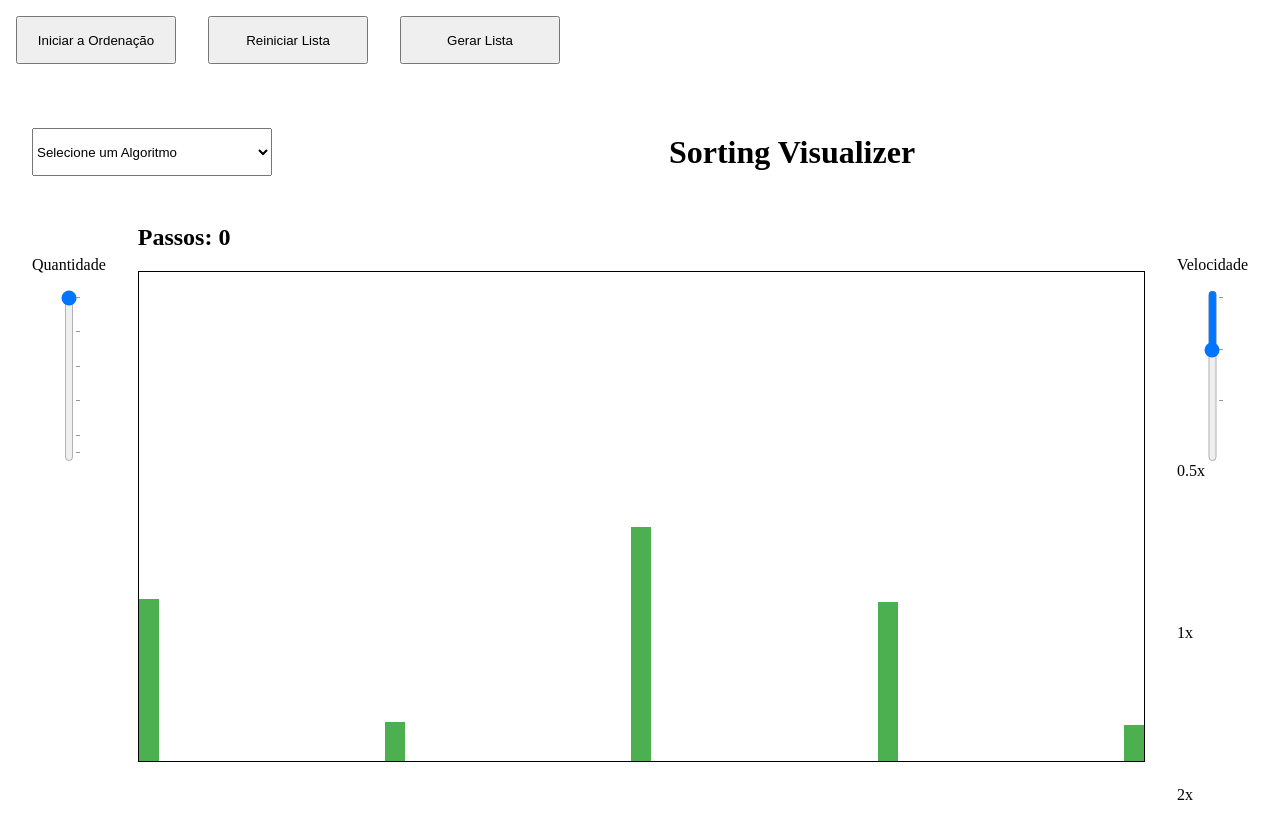
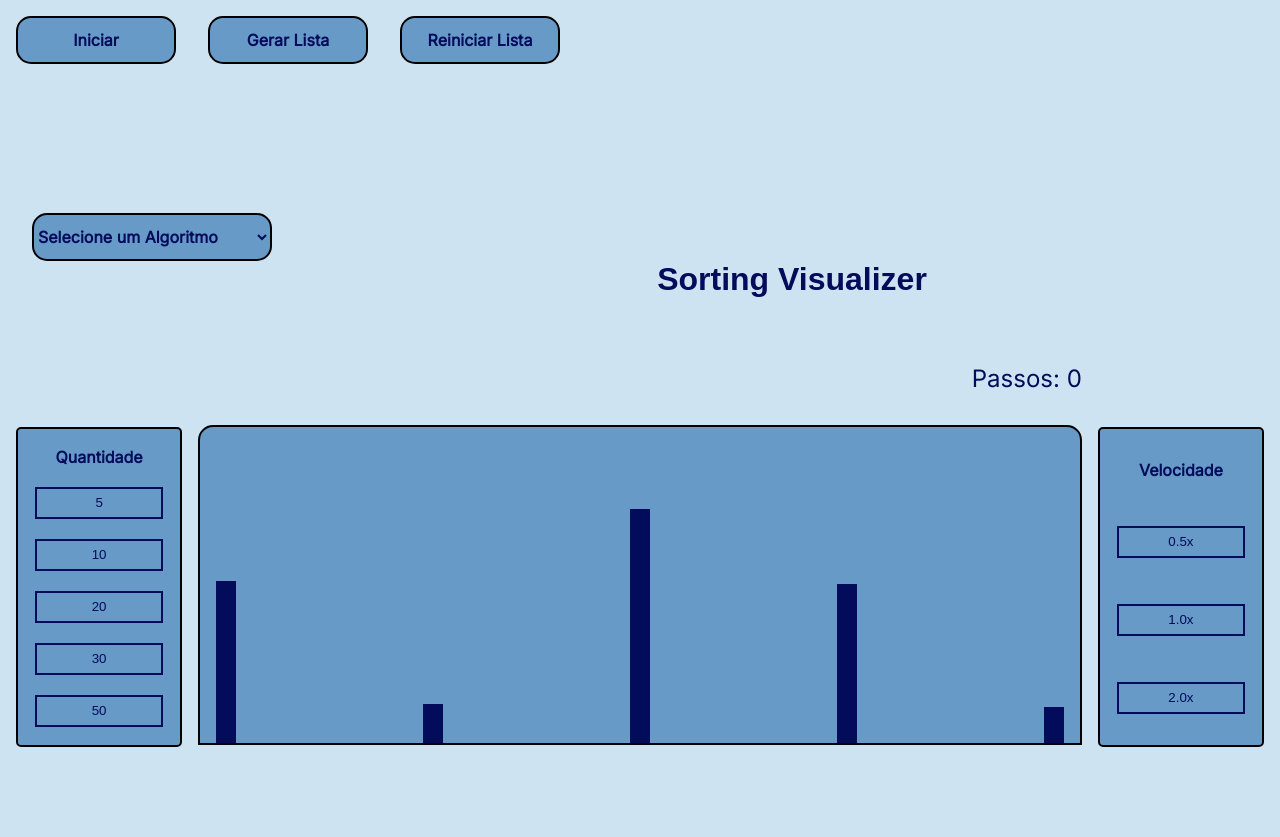
Before and after one commit to JoaoGabrielSSilva/Ordenai, a plain HTML site: page index.html in a window 1280 px wide. After the commit the page ends 800 px from the top, so only its background shows below. Drawn offline with Linux system fonts and the light colour scheme; a web font is replaced by a local one.

Commit message:
estilizações e UI

```diff
--- a/index.html
+++ b/index.html
@@ -12,13 +12,13 @@
 
     <div class="botoesControle">
         <!-- Botão que inicia a ordenação -->
-        <button class="btn" onclick="iniciarOrdenacao()">Iniciar a Ordenação</button>
+        <button class="btn" onclick="iniciarOrdenacao()">Iniciar</button>
+
+        <!-- Botão que gera uma nova lista  -->
+        <button class="btn" onclick="gerarLista()">Gerar Lista</button>
 
         <!-- Botão que retorna as barras para sua posição original  -->
         <button class="btn" onclick="reiniciarLista()">Reiniciar Lista</button>
-
-        <!-- Botão que gera uma nova lista  -->
-        <button class="btn" onclick="gerarLista()">Gerar Lista</button>
     </div>
 
 
@@ -36,38 +36,29 @@
     <h1>Sorting Visualizer</h1>
 
     <div id="visualizador">
-        <div class="slider-box">
-            <label for="slider-quantidade">Quantidade</label>
-            <input type="range" id="slider-quantidade" min="5" max="50" step="5" value="5" list="slider-track-quantidade">
-            <datalist id="slider-track-quantidade">
-                <option value="5"></option>
-                <option value="15"></option>
-                <option value="25"></option>
-                <option value="35"></option>
-                <option value="45"></option>
-                <option value="50"></option>
-            </datalist>
 
-          </div>
+        <div class="modificador-quantidade-box">
+            <p>Quantidade</p>
+            <button class="btn">5</button>
+            <button class="btn">10</button>
+            <button class="btn">20</button>
+            <button class="btn">30</button>
+            <button class="btn">50</button>
+        </div>
 
-          <div class="container-contador">
+        <div class="container-contador">
             <h2 id="contador-passos">Passos: 0</h2>
-        <div id="container-lista"></div>
-          </div>
+            <div id="container-lista"></div>
+        </div>
 
+        <div class="modificador-velocidade-box">
+            <p>Velocidade</p>
+            <button class="btn">0.5x</button>
+            <button class="btn">1.0x</button>
+            <button class="btn">2.0x</button>
+        </div>
 
-        <div class="slider-box">
-            <label for="slider-velocidade">Velocidade</label>
-            <input type="range" id="slider-velocidade" min="0.5" max="2" step="0.5" value="1" list="slider-track-velocidade">
-            <datalist id="slider-track-velocidade">
-                <option value="0.5" label="0.5x"></option>
-                <option value="1" label="1x"></option>
-                <option value="1.5" label="2x"></option>
-            </datalist>
-
-          </div>
     </div>
-</div>
 
     <script type="module">
         import {iniciarOrdenacao, gerarLista, reiniciarLista} from './js/script.js';
--- a/js/algoritmos/insertionSort.js
+++ b/js/algoritmos/insertionSort.js
@@ -3,5 +3,14 @@
 export async function insertionSort(lista, estado, duracaoPasso, trocar, atualizarPassos, mostrarLista) {
     const barras = document.querySelectorAll('.barra'); // seleciona-se todas as barras
 
-    return
+    for (let i = 1; i  < lista.length && estado.estaOrdenando; i++) { // percorre-se a lista
+        let chave = lista[i]; // define-se a chave como o elemento atual
+        let j = i - 1; // define-se j como o elemento anterior a chave
+
+        while (j >= 0 && lista[j] > chave) { // enquanto j for maior ou igual a 0 e o elemento anterior a chave for maior que a chave
+            lista[j + 1] = lista[j]; // o elemento anterior a chave é colocado na posição da chave
+            j--; // decrementa-se j
+        }
+        lista[j + 1] = chave; // a chave é colocado na posição correta
+    }
 }
--- a/js/script.js
+++ b/js/script.js
@@ -1,14 +1,31 @@
 import { bubbleSort } from "./algoritmos/bubbleSort.js";
 import { bogoSort } from "./algoritmos/bogoSort.js";
+import { insertionSort } from "./algoritmos/insertionSort.js";
+import { mergeSort } from "./algoritmos/mergeSort.js";
+import { quickSort } from "./algoritmos/quickSort.js";
+import { selectionSort } from "./algoritmos/selectionSort.js";
 
 //definição das variáveis
 const containerLista = document.getElementById('container-lista'); //recebendo o elemento que exibe as barras da lista
 const contadorPassos = document.getElementById('contador-passos')  //recebendo o elemento que exibe a contagem de passos
-const sliderVelocidade = document.getElementById('slider-velocidade');
-const valorVelocidade = document.getElementById('valor-velocidade');
 
-const sliderQuantidade = document.getElementById('slider-quantidade');
-const valorQuantidade = document.getElementById('valor-quantidade');
+const botoesQuantidade = document.querySelectorAll('.modificador-quantidade-box .btn');
+
+botoesQuantidade.forEach(botao => {
+    botao.addEventListener('click', function() {
+      const quantidade = parseInt(this.textContent);
+      atualizarQuantidade(quantidade);
+    });
+});
+
+const botoesVelocidade = document.querySelectorAll('.modificador-velocidade-box .btn');
+
+botoesVelocidade.forEach(botao => {
+    botao.addEventListener('click', function() {
+      const velocidade = parseInt(this.textContent.replace('x', ''));
+      atualizarVelocidade(velocidade);
+    });
+});
 
 const estado = {
     estaOrdenando: false
@@ -36,24 +53,11 @@ function atualizarQuantidade(quantidade){
     console.log(quantElementos)
 }
 
-sliderQuantidade.addEventListener('input', function() {
-
-    // Aqui você pode chamar a função que depende da quantidade selecionada
-    // Exemplo
-    atualizarQuantidade(sliderQuantidade.value);
-  });
-
 function atualizarVelocidade(velocidade){
     duracaoPasso = 1000 / velocidade;
     console.log(duracaoPasso)
 }
 
-sliderVelocidade.addEventListener('input', function() {
-
-    // Aqui você pode chamar a função que depende da velocidade selecionada
-    // Exemplo:
-    atualizarVelocidade(sliderVelocidade.value);
-  });
 
 //função que gera uma lista aleatória
 function gerarListaAleatoria(tamanho) {
--- a/style backup.css
+++ /dev/null
@@ -1,128 +0,0 @@
-* {
-    margin: 0;
-    padding: 0;
-    box-sizing: border-box;
-}
-
-body{
-    display: flex;
-    flex-wrap: wrap;
-
-    width: 100vw;
-    height: 100vh;
-    overflow: hidden;
-    margin: 0;
-    padding: 0;
-}
-
-h1{
-    text-align: center;
-    margin: auto;
-}
-
-.botoesControle{
-    display: flex;
-    width: 100%;
-
-    .btn{
-        width: 10rem;
-        height: 3rem;
-        margin: 1rem;
-    }
-}
-
-#selec-algoritmos{
-    height: 3rem;
-    width: 15rem;
-    margin: 3rem 2rem;
-}
-
-
-#visualizador{
-    width: 100%;
-    display: flex;
-    justify-content: space-evenly;
-
-    #contador-passos{
-        position: absolute;
-        top: 50%;
-        right: 40%;
-        height: 3rem;
-    }
-
-    #container-lista {
-        position: relative;
-        display: flex;
-        align-items: flex-end;
-        justify-content: space-between;
-        height: 80%;
-        width: 80%;
-        border: 1px solid #000;
-        margin-top: 20px;
-
-        .barra {
-            width: 20px;
-            background-color: #4caf50;
-            transition: height 0.5s ease;
-        }
-
-        .ativo {
-            background-color: #f44336;
-        }
-    }
-
-    .sliders{
-        height: 300px;
-        width: 5rem;
-        margin: 1rem;
-        display: flex;
-        align-items: center;
-
-        .slider-container{
-            position: relative;
-            height: 300px;
-            width: 100%;
-            display: flex;
-            flex-direction: column;
-            align-items: center;
-
-            .slider-header{
-                display: flex;
-                flex-direction: column;
-                align-items: center;
-                margin-bottom: 1rem;
-            }
-
-            .slider-wrapper{
-                position: relative;
-                height: 100%;
-                display: flex;
-                align-items: center;
-
-                input[type="range"]{
-                    appearance: none;
-                    transform: rotate(-270deg);
-                    transform-origin: center;
-                    width: 300px;
-                    height: 1rem;
-                    background: #ddd;
-                    margin: 0;
-                }
-
-                .slider-marks{
-                    position: absolute;
-                    right: 7rem;
-                    height: 100%;
-                    display: flex;
-                    flex-direction: column;
-                    justify-content: space-between;
-                    font-size: 1rem;
-                }
-            }
-
-
-        }
-
-
-    }
-}
--- a/style.css
+++ b/style.css
@@ -1,6 +1,14 @@
+@import url('https://fonts.googleapis.com/css2?family=Inter:ital,opsz@0,14..32;1,14..32&family=Sarpanch:wght@700&display=swap');
+
 /* Variáveis */
 :root{
     font-size: 16px;
+    --background: #CEE3F2;
+    --dark-color: #030B5B;
+    --light-color: #679AC7;
+    --primary-font: "Sarpanch", sans-serif;
+    --secondary-font: "Inter", sans-serif;
+
 }
 
 
@@ -8,9 +16,11 @@
     margin: 0;
     padding: 0;
     box-sizing: border-box;
+
 }
 
 body{
+    background-color: var(--background);
     display: flex;
     flex-wrap: wrap;
 
@@ -22,37 +32,63 @@ body{
 }
 
 h1{
+    font-family: var(--primary-font);
+    font-weight: 700;
+    font-style: normal;
     text-align: center;
     margin: auto;
+    color: var(--dark-color);
 }
 
 .botoesControle{
     display: flex;
     width: 100%;
+    height: 10%;
+
 
     .btn{
+        background-color: var(--light-color);
         width: 10rem;
         height: 3rem;
         margin: 1rem;
+        border: 2px solid #000;
+        border-radius: 15px;
+        font-family: var(--secondary-font);
+        font-weight: 700;
+        font-size: 1rem;
+        color: var(--dark-color);
     }
 }
 
 #selec-algoritmos{
+    background-color: var(--light-color);
     height: 3rem;
     width: 15rem;
     margin: 3rem 2rem;
+    border: 2px solid #000;
+    border-radius: 15px;
+    font-family: var(--secondary-font);
+    font-weight: 700;
+    font-size: 1rem;
+    color: var(--dark-color);
 }
 
 
 #visualizador{
     width: 100%;
+    height: 40%;
     display: flex;
     justify-content: space-evenly;
+    align-items: center;
 
     .container-contador{
         width: 80%;
         #contador-passos{
-
+            text-align: right;
+            font-family: var(--secondary-font);
+            font-weight: 400;
+            font-size: 1.5rem;
+            color: var(--dark-color);
         }
 
         #container-lista {
@@ -60,14 +96,18 @@ h1{
             display: flex;
             align-items: flex-end;
             justify-content: space-between;
-            height: 80%;
-
-            border: 1px solid #000;
-            margin-top: 20px;
+            height: 100%;
+            width: 100%;
+            min-height: 40vh;
+            background-color: var(--light-color);
+            border: 2px solid #000;
+            border-radius: 15px 15px 0 0;
+            padding: 1rem 1rem 0;
+            margin-top: 2rem;
 
             .barra {
                 width: 20px;
-                background-color: #4caf50;
+                background-color: var(--dark-color);
                 transition: height 0.5s ease;
             }
 
@@ -77,29 +117,37 @@ h1{
         }
     }
 
-
-    .slider-box{
+    .modificador-quantidade-box, .modificador-velocidade-box{
         display: flex;
         flex-direction: column;
-        padding: 1rem;
-        margin: 1rem;
+        align-items: center;
+        justify-content: space-around;
+        width: 15%;
+        height: 100%;
+        margin: 4rem 1rem 0;
 
-        label{
+
+        background-color: var(--light-color);
+        border: 2px solid #000;
+        border-radius: 5px;
+        font-family: var(--secondary-font);
+        font-weight: 700;
+        font-size: 1rem;
+        color: var(--dark-color);
+
+        p{
             text-align: center;
-            margin-bottom: 1rem;
+            margin: 1rem;
         }
 
-        #slider-track-velocidade, #slider-track-quantidade{
-            display: flex;
-            height: 100%;
-            width: 100%;
-            flex-direction: column;
-            justify-content: space-between;
+        .btn{
+            background-color: var(--light-color);
+            color: var(--dark-color);
+            border: 2px solid var(--dark-color);
+            margin-bottom: 1rem;
+            width: 8rem;
+            height: 2rem;
         }
 
-        input[type="range"]{
-            writing-mode: vertical-rl;
-            height: 50%;
-        }
     }
 }
```
